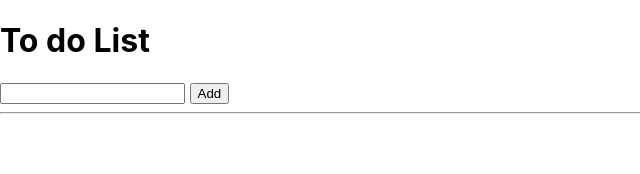
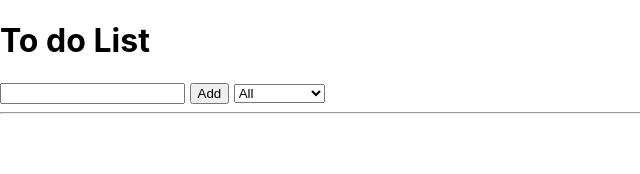
Before and after one commit to HowDoYouWriteACommentLineAgain/todo-list-genson, a React (Create React App) app: page / in a window 1280 px wide. Shown: the top 174 px of the page, without its empty margins (0-640 px from the left). Built offline with nearby package versions, Linux system fonts and the light colour scheme.

Commit message:
Preparing to add filtering. Added statuses as objects

```diff
--- a/src/App.js
+++ b/src/App.js
@@ -4,18 +4,26 @@ import React , {useState} from 'react';
 
 export default function TodoList(){
 
+  const Status = { //bakit walang enums, what the heck is typescript?
+    IP : "In Progress",
+    D : "Done",
+    Null : null
+  }
+
   const [task, setTask] = useState('');
   const [list, setList] = useState([]);
+  const [status, setStatus] = useState(Status.Null)
 
   function toggleProgress(index){
       const searchList = list.map((c, i)=>
-        i === index ? {...c, status: c.status === 'In Progress' ? 'Done' : 'In Progress'} : c
+        i === index ? {...c, status: c.status === Status.IP ? Status.D : Status.IP} : c
       );
       setList(searchList);
   }
 
     // Tatlong oras kong hinahanap anung mali nung una
     // Da't pala `status: ...c, status: c.status` di pwedeng `...c, c.status` lang
+    //Reminder to use '`key:value`
 
   return(
     <>
@@ -36,6 +44,21 @@ export default function TodoList(){
         ]);
         setTask('')
       }}>Add</button>
+      &nbsp;
+      <select
+      // value={}
+      // onChange={}
+      >
+        <option value = {Status.Null} default>
+          All
+        </option>
+        <option value = {Status.IP} >
+          In Progress
+        </option>
+        <option value = {Status.D}>
+          Done
+        </option>
+      </select>
       <hr/>
 
       <ul>
@@ -44,7 +67,7 @@ export default function TodoList(){
           <li key = {task.id}>
 
             {task.status === 'Done' ?(
-              <del>{task.name} : {task.status}</del>
+              <span><del>{task.name}</del> : {task.status}</span>
             ):(
               <span>{task.name} : {task.status}</span>
             )}
```
